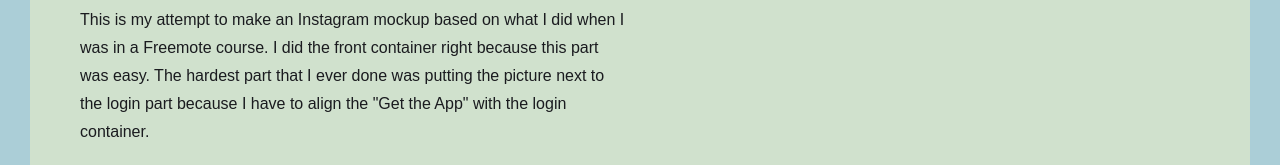
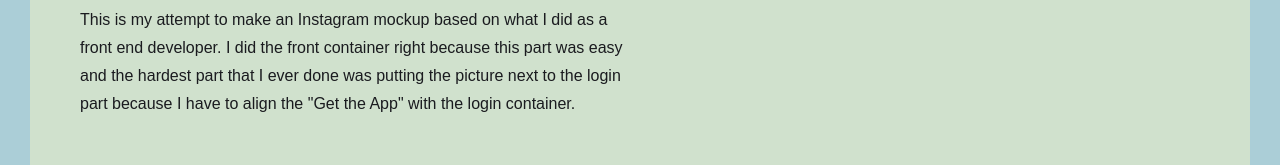
Before and after one commit to CoderExplore365/netlify-portfolio, a plain HTML site: page index.html in a window 1280 px wide. Shown: the part 3741-3906 px from the top of the page. Drawn offline with nearby package versions, Linux system fonts and the light colour scheme; a script that the page names is missing.

Commit message:
portfolio updated

```diff
--- a/index.html
+++ b/index.html
@@ -127,7 +127,7 @@
           <div id="w-node-_76ffc549-ddab-fb46-e73b-ea0a8d4b163c-ce411ca3" class="w-layout-cell">
             <h1>My Instagram Login mockup.</h1> <a target="_blank" href="https://codepen.io/yrwin-m-avellona/pen/YzRpPVO?editors=1100"> <img src="images/Instagram-login-page.png" loading="lazy" sizes="(max-width: 991px) 100vw, 1539.4625244140625px" srcset="images/Instagram-login-page-p-500.png 500w, images/Instagram-login-page-p-800.png 800w, images/Instagram-login-page-p-1080.png 1080w, images/Instagram-login-page-p-1600.png 1600w, images/Instagram-login-page.png 1871w" alt=""></a>
             <a target="_blank" href="https://codepen.io/yrwin-m-avellona/pen/YzRpPVO?editors=1100">https://codepen.io/yrwin-m-avellona/pen/YzRpPVO?editors=1100</a>
-            <p>This is my attempt to make an Instagram mockup based on what I did when I was in a Freemote course. I did the front container right because this part was easy. The hardest part that I ever done was putting the picture next to the login part because I have to align the &quot;Get the App&quot; with the login container.</p>
+            <p>This is my attempt to make an Instagram mockup based on what I did as a front end developer. I did the front container right because this part was easy and the hardest part that I ever done was putting the picture next to the login part because I have to align the &quot;Get the App&quot; with the login container.</p>
           </div>
           <div id="w-node-_76ffc549-ddab-fb46-e73b-ea0a8d4b163d-ce411ca3" class="w-layout-cell">
             <h1>My resume mockup</h1><a target="_blank" href="https://codepen.io/yrwin-m-avellona/pen/KKrWeEm"><img src="images/Your-turn-Resume.png" loading="lazy" sizes="(max-width: 991px) 100vw, 1539.4625244140625px" srcset="images/Your-turn-Resume-p-500.png 500w, images/Your-turn-Resume-p-800.png 800w, images/Your-turn-Resume-p-1080.png 1080w, images/Your-turn-Resume-p-1600.png 1600w, images/Your-turn-Resume.png 1870w" alt=""></a>
```
